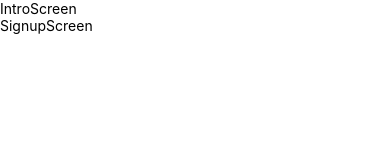
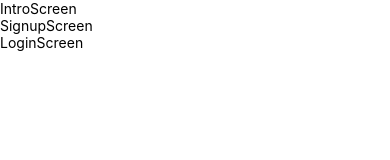
Before and after one commit to Sedinamm/HealthX, a React Native app: screen / in a window 390 px wide. Shown: the top 160 px of the page. Built offline with nearby package versions, Linux system fonts and the light colour scheme.

Commit message:
imported the login screen to App.js

```diff
--- a/App.js
+++ b/App.js
@@ -2,12 +2,14 @@ import { StatusBar } from "expo-status-bar";
 import { StyleSheet, Text, View } from "react-native";
 import IntroScreen from "./Screens/IntroScreen";
 import SignupScreen from "./Screens/SignupScreen";
+import LoginScreen from "./Screens/LoginScreen";
 
 export default function App() {
   return (
     <View>
       <IntroScreen />
       <SignupScreen />
+      <LoginScreen />
     </View>
   );
 }
```
